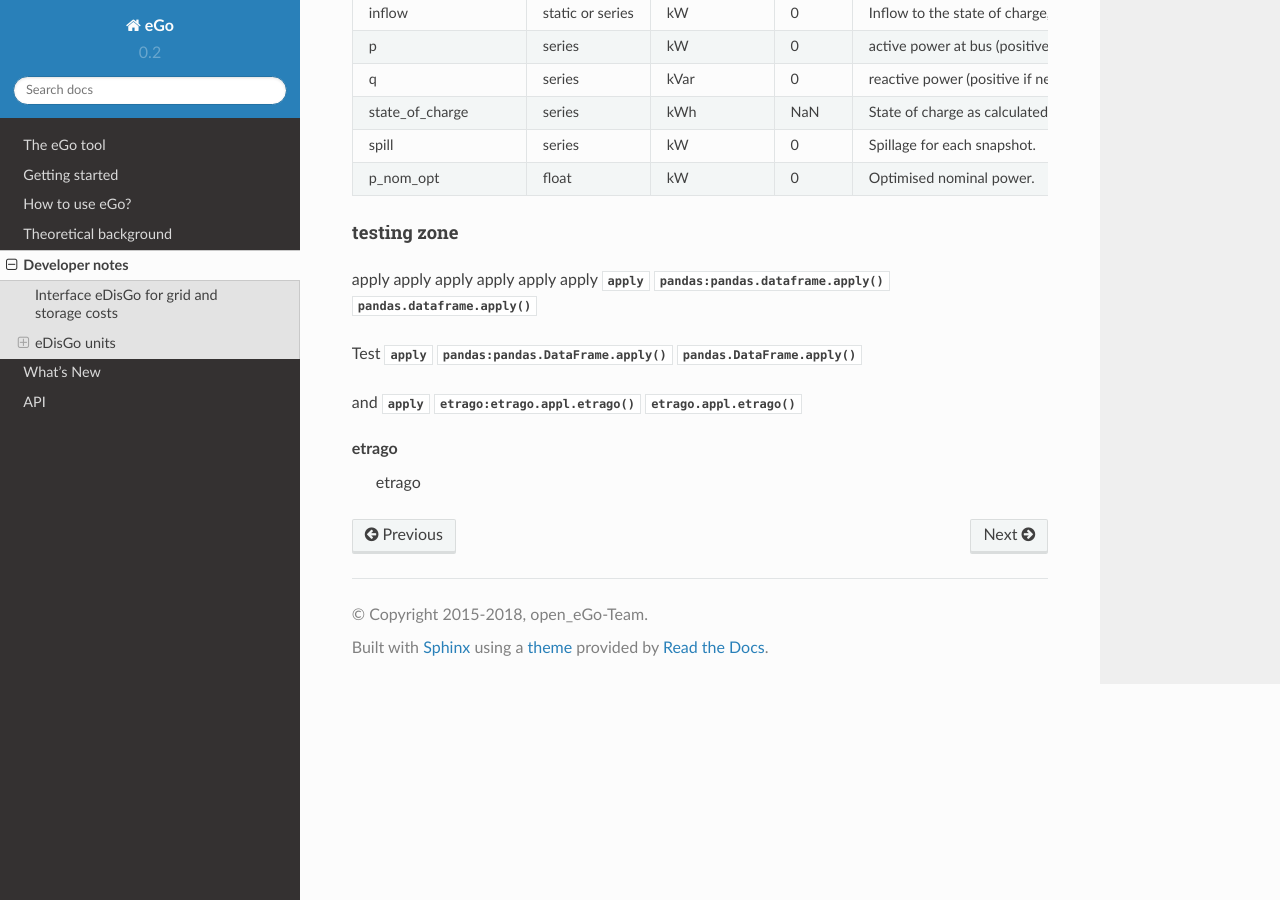
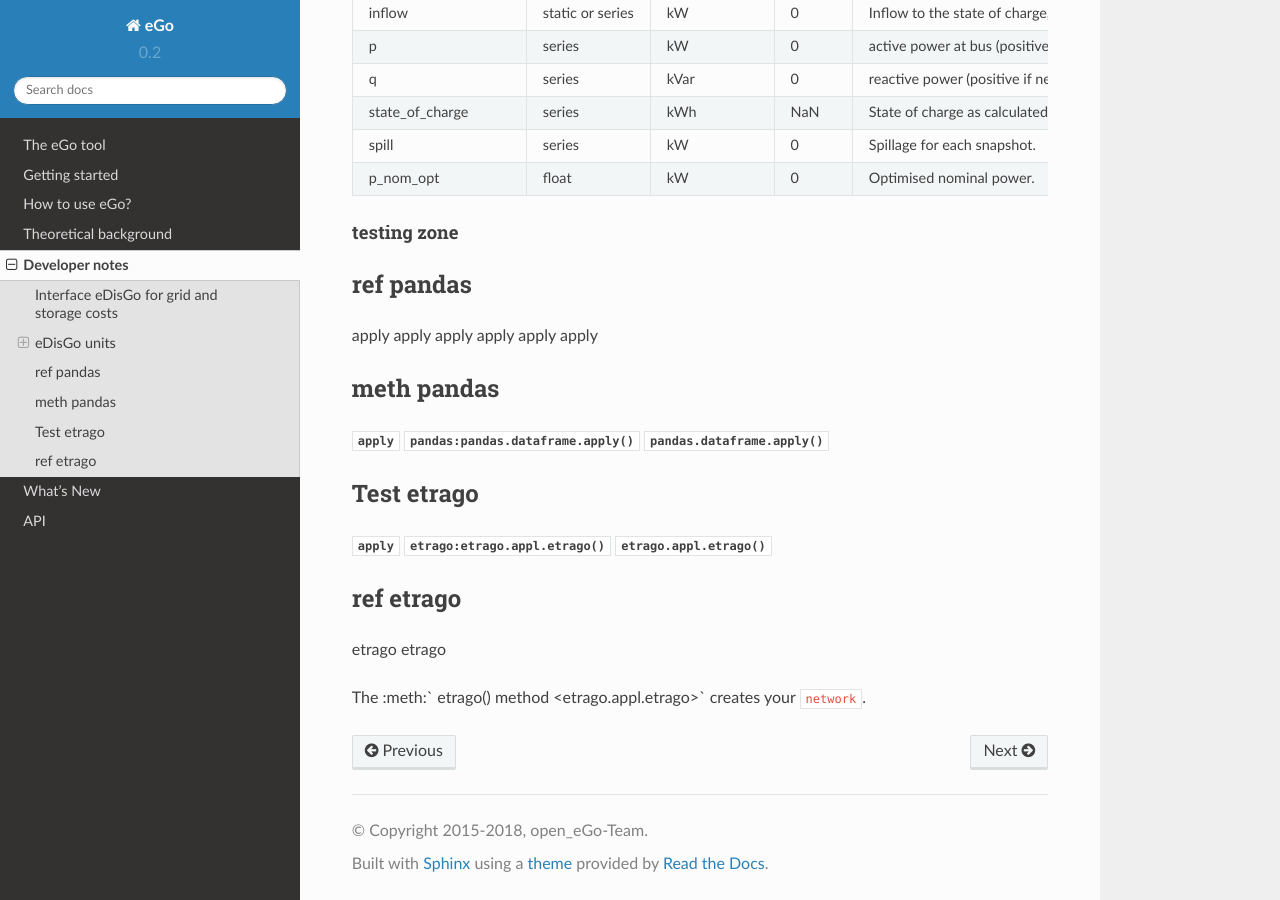
Before and after one commit to openego/eGo, a Sphinx documentation site: the page built from doc/developer.rst, in a window 1280 px wide and 900 px high, scrolled down 1621 px. Built offline with Sphinx 7.4.7 and the Read the Docs theme 2.0.0, drawn with Linux system fonts in a browser that asks for light colours; formulas are drawn with MathJax 3.

Commit message:
update file

```diff
--- a/doc/developer.rst
+++ b/doc/developer.rst
@@ -60,28 +60,35 @@ testing zone
 ============
 
 
+ref pandas
+----------
+
 :ref:`apply <pandas:pandas.dataframe.apply>`
 :ref:`apply <pandas:pandas-dataframe-apply>`
 :ref:`apply <pandas:dataframe.apply>`
 :ref:`apply <pandas:DataFrame.apply>`
 :ref:`apply <pandas.DataFrame.apply>`
 :ref:`apply <pandas.dataframe.apply>`
+
+meth pandas
+-----------
+
 :meth:`apply <pandas:pandas.dataframe.apply>`
 :meth:`pandas:pandas.dataframe.apply`
 :meth:`pandas.dataframe.apply`
 
 
-Test
-:meth:`apply <pandas:pandas.DataFrame.apply>`
-:meth:`pandas:pandas.DataFrame.apply`
-:meth:`pandas.DataFrame.apply`
+Test etrago
+-----------
 
-
-and
 :meth:`apply <etrago:etrago.appl.etrago>`
 :meth:`etrago:etrago.appl.etrago`
 :meth:`etrago.appl.etrago`
 
+ref etrago
+----------
 
 :ref:`etrago <etrago:etrago.appl.etrago>`
- :ref:`etrago <etrago.appl.etrago>`
+:ref:`etrago <etrago.appl.etrago>`
+
+The :meth:` etrago() method <etrago.appl.etrago>` creates your ``network``.
```
